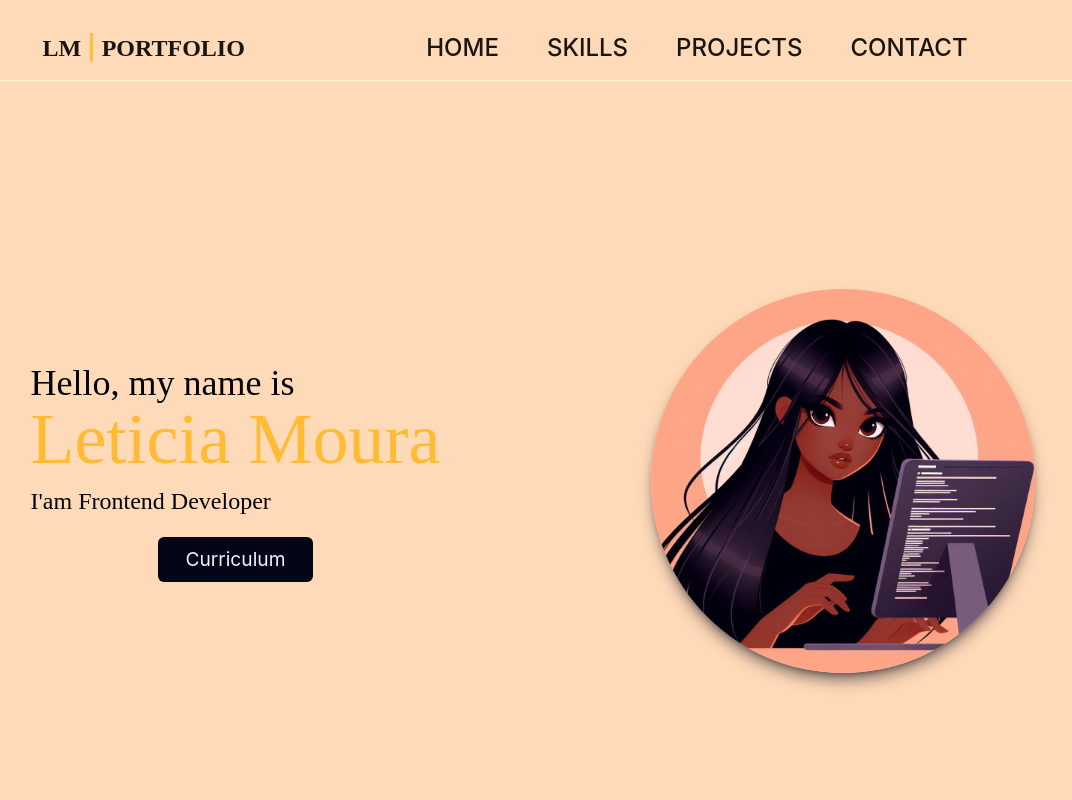
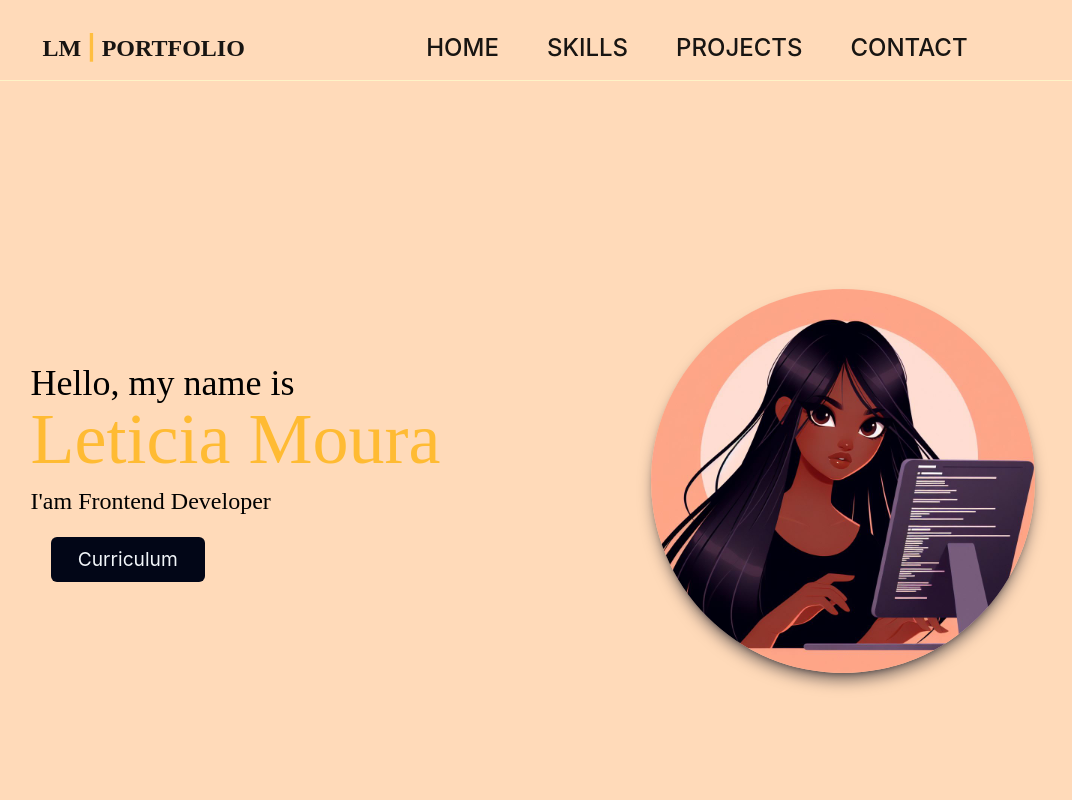
Before and after one commit to LetticiaMoura/portfolio, a React (Vite) app: page / in a window 1280 px wide. Shown: the top 800 px of the page, without its empty margins (123-1195 px from the left). Built offline with nearby package versions, Linux system fonts and the light colour scheme; a web font is replaced by a local one.

Commit message:
style: Button ajuste

```diff
--- a/src/components/pages/Home.tsx
+++ b/src/components/pages/Home.tsx
@@ -9,7 +9,7 @@ function Home() {
 
         <div className="flex flex-col-reverse space-y-20 md:space-y-0 md:flex-row items-center md:justify-around p-8 bg-pessego md:h-screen">
 
-            <div className="h-[40vh] p-8 text-center">
+            <div className="h-[40vh] p-8 text-center md:text-start">
 
                 <h1 className="py-2.5 text-3xl md:text-4xl font-mono text-center md:text-start font-gfs-didot">Hello, my name is <br></br> <span className="font-gfs-didot text-orange text-start text-5xl md:text-7xl font-mono"> Leticia Moura </span> </h1>
 
```
